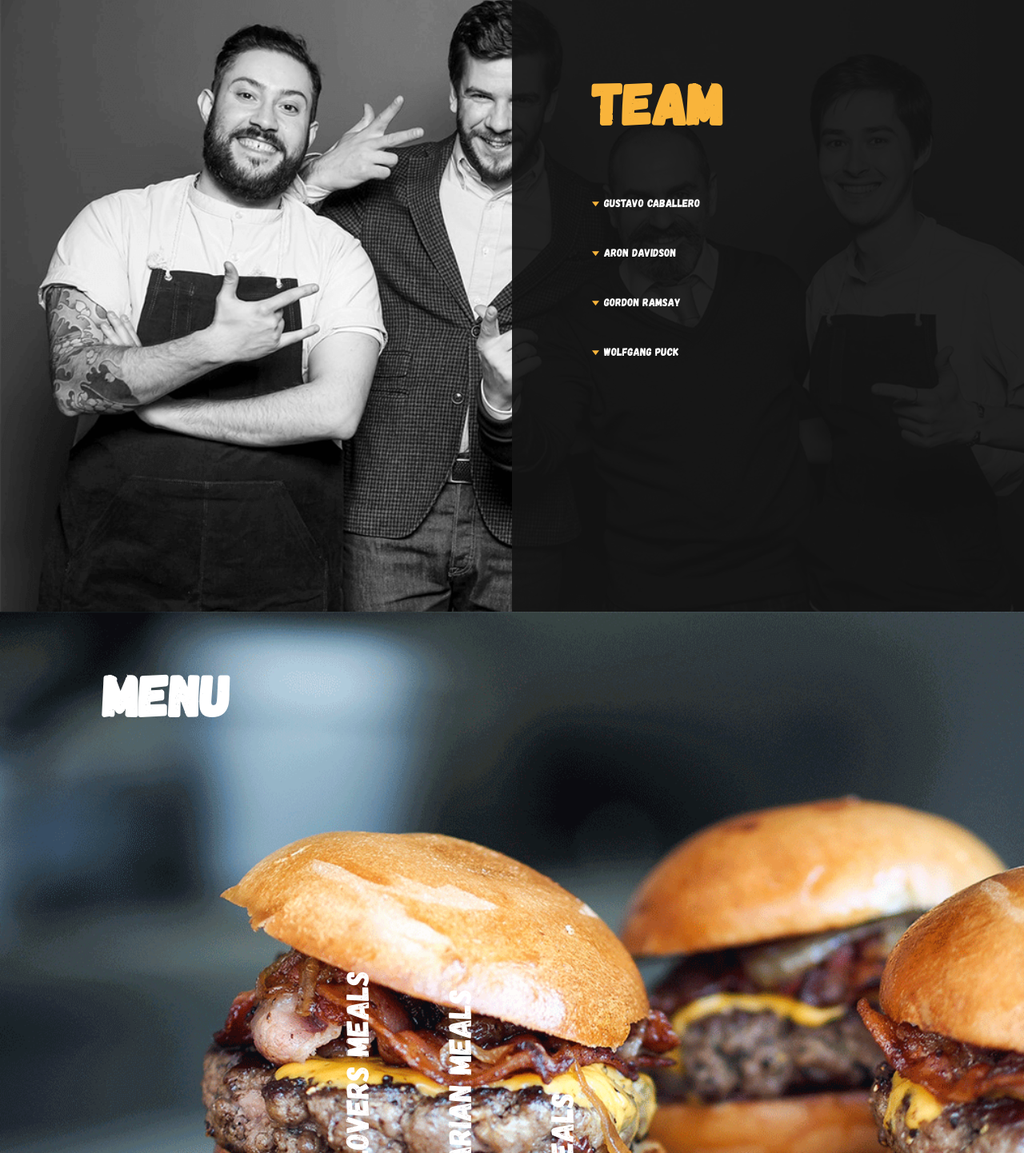
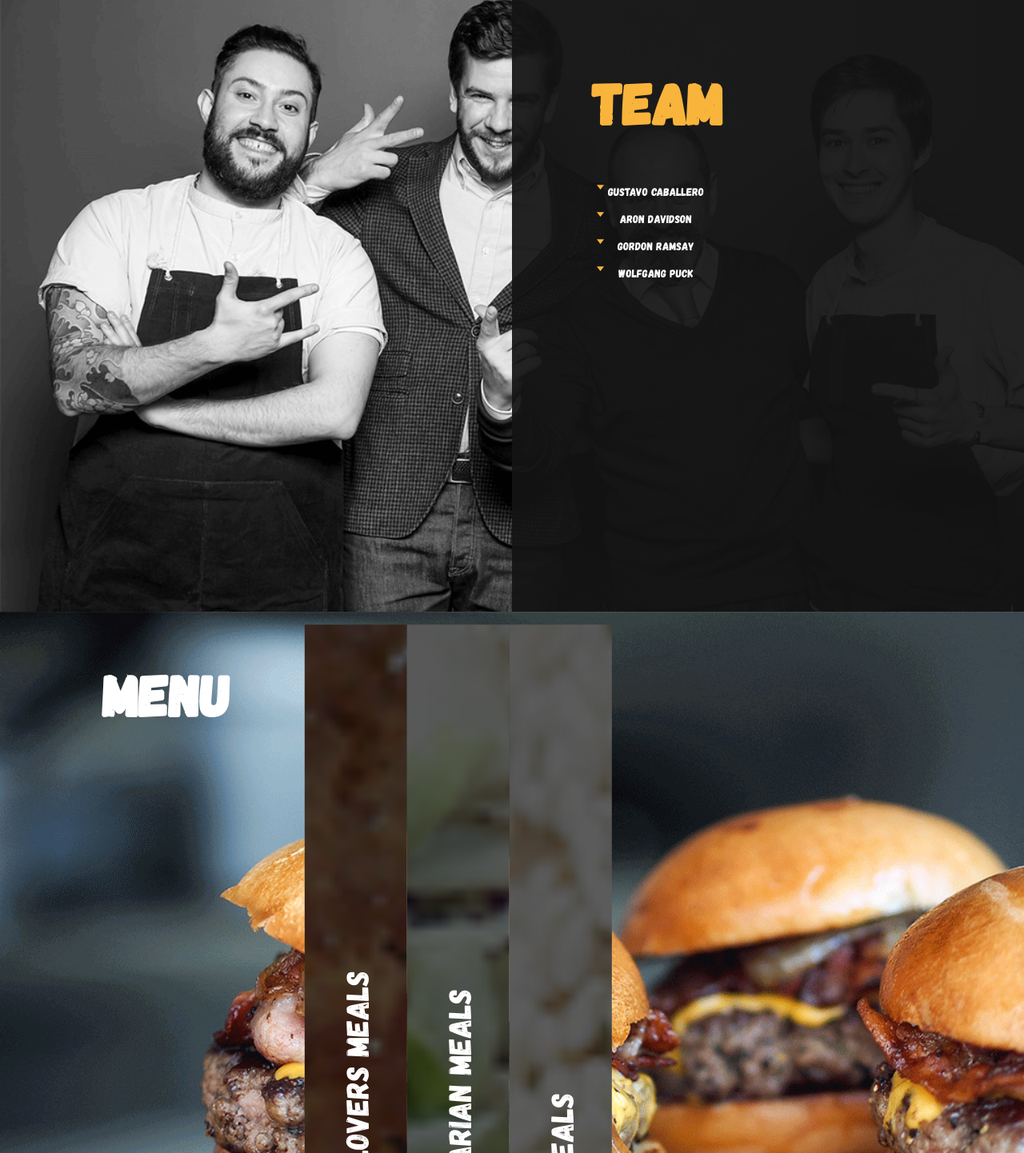
Before and after one commit to marypavlenko/burgers, a plain HTML site: page index.html in a window 1280 px wide. Shown: the part 2498-3940 px from the top of the page at 80% size. Drawn offline with Linux system fonts and the light colour scheme.

Commit message:
Add occordion with bcg

```diff
--- a/index.html
+++ b/index.html
@@ -105,8 +105,7 @@
                 <h2 class="title section-team__title">Team</h2>
                 <section class="section-team__accordion">
                     <div class="section-team__accordion-block">
-                        <div class="section-team__icon-arrow"></div>
-                        <button class="section-team__button"><p class="section-team__label">Gustavo Caballero</p></button>
+                        <button class="section-team__button"><div class="section-team__icon-arrow"></div><p class="section-team__label">Gustavo Caballero</p></button>
                         <div class="section-team__inside-block">
                             <img src="image/photo/gustavo_caballero.png" alt="Gustavo Caballero" class="section-team__image">
                             <div class="section-team__inside-block--text">
@@ -116,8 +115,7 @@
                         </div>
                     </div>
                     <div class="section-team__accordion-block">
-                        <div class="section-team__icon-arrow"></div>
-                        <button class="section-team__button"><p class="section-team__label">Aron Davidson</p></button>
+                        <button class="section-team__button"><div class="section-team__icon-arrow"></div><p class="section-team__label">Aron Davidson</p></button>
                         <div class="section-team__inside-block">
                             <img src="image/photo/aron_davidson.png" alt="Aron Davidson" class="section-team__image">
                             <div class="section-team__inside-block--text">
@@ -127,8 +125,7 @@
                         </div>
                     </div>
                     <div class="section-team__accordion-block">
-                        <div class="section-team__icon-arrow"></div>
-                        <button class="section-team__button"><p class="section-team__label">Gordon Ramsay</p></button>
+                        <button class="section-team__button"><div class="section-team__icon-arrow"></div><p class="section-team__label">Gordon Ramsay</p></button>
                         <div class="section-team__inside-block">
                             <img src="image/photo/gordon_ramsay.png" alt="Gordon Ramsay" class="section-team__image">
                             <div class="section-team__inside-block--text">
@@ -138,8 +135,7 @@
                         </div>
                     </div>
                     <div class="section-team__accordion-block">
-                        <div class="section-team__icon-arrow"></div>
-                        <button class="section-team__button"><p class="section-team__label">Wolfgang Puck</p></button>
+                        <button class="section-team__button"><div class="section-team__icon-arrow"></div><p class="section-team__label">Wolfgang Puck</p></button>
                         <div class="section-team__inside-block">
                             <img src="image/photo/wolfgang_puck.png" alt="Wolfgang Puck" class="section-team__image">
                             <div class="section-team__inside-block--text">
@@ -160,15 +156,15 @@
             <div class="section-menu__content">
                 <h2 class="title section-menu__title">Menu</h2>
                 <section class="section-menu__accordion">
-                    <div class="section-menu__accordion-block--meat">
+                    <div class="section-menu__accordion--meat">
                         <div class="section-menu__button"><p class="section-menu__label">Meat Lovers Meals</p></div>
                         <p class="section-menu__text">The kitchen staff works on the front lines of restaurant, cafeteria, and catering kitchens.</p>
                     </div>
-                    <div class="section-menu__accordion-block--vegan">
+                    <div class="section-menu__accordion--vegan">
                         <div class="section-menu__button"><p class="section-menu__label">Vegetarian Meals</p></div>
                         <p class="section-menu__text">Part of a larger food preparation and delivery team, the kitchen staff works in a fast-paced and sometimes demanding.</p>
                     </div>
-                    <div class="section-menu__accordion-block--diet">
+                    <div class="section-menu__accordion--diet">
                         <div class="section-menu__button"><p class="section-menu__label">Diet Meals</p></div>
                         <p class="section-menu__text">Organize the kitchen and do food prep to streamline cooking and meal presentation, including washing, peeling.</p>
                     </div>
--- a/style.css
+++ b/style.css
@@ -323,6 +323,8 @@ html, body {
 
 .section-dark__order {
     display: flex;
+    align-items: center;
+    margin-left: 3%;
 }
 
 .section-dark__title-sum {
@@ -389,11 +391,13 @@ html, body {
 
 .section-team__accordion-block {
     display: flex;
-    flex-direction: row;
+    flex-direction: column;
     margin: 15px auto;
 }
 
 .section-team__label {
+    margin: 0;
+    width: 130px;
     font-family: Gagalin, serif;
     font-size: 14px;
     color: #ffffff;
@@ -405,6 +409,10 @@ html, body {
 }
 
 .section-team__button.active + .section-team__inside-block {
+    display: flex;
+}
+
+.section-team__button {
     display: flex;
 }
 
@@ -439,7 +447,7 @@ html, body {
 }
 
 .section-team__icon-arrow {
-    margin-top: 5%;
+    margin: 0;
     width: 9px;
     height: 7px;
     background-color: transparent;
@@ -495,7 +503,17 @@ html, body {
 }
 
 .section-menu__button.active + .section-menu__text {
+    margin: 0;
     display: block;
+    width: 540px;
+    height: 650px;
+    background-color: rgba(20, 20, 20, 0.7);
+    transform: rotate(90deg);
+
+    color: #ffffff;
+    font-family: UbuntuM, serif;
+    font-size: 14px;
+    line-height: 24px;
 }
 
 .section-menu__text {
@@ -506,21 +524,28 @@ html, body {
     margin-left: 3%;
 }
 
-.section-menu__accordion-block--meat {
+.section-menu__accordion--meat {
     background-image: url(image/burgers-slider/layer-meat.png);
     background-repeat: no-repeat;
+    background-size: cover;
+    background-position: center;
+    border: 0;
+
+}
+
+.section-menu__accordion--vegan {
+    background-image: url(image/burgers-slider/layer-vegan.png);
+    background-repeat: no-repeat;
+    background-size: cover;
+    background-position: center;
     border: 0;
 }
 
-.section-menu__accordion-block--vegan {
-    background-image: url(image/burgers-slider/layer-vegan.png);
-    background-repeat: no-repeat;
-    border: 0;
-}
-
-.section-menu__accordion-block--diet {
+.section-menu__accordion--diet {
     background-image: url(image/burgers-slider/layer-diet.png);
     background-repeat: no-repeat;
+    background-size: cover;
+    background-position: center;
     border: 0;
 }
 
```
